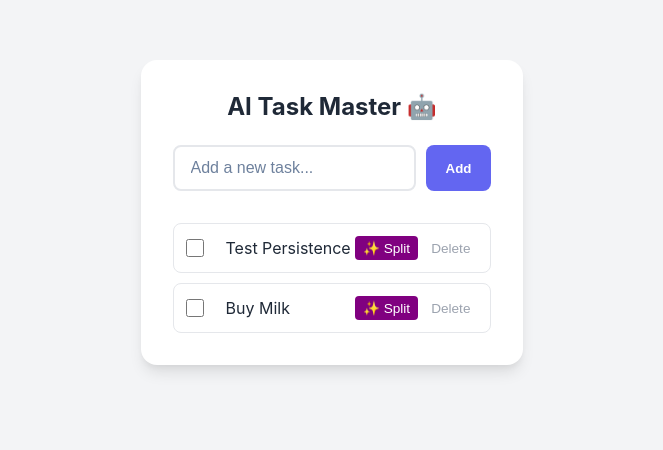
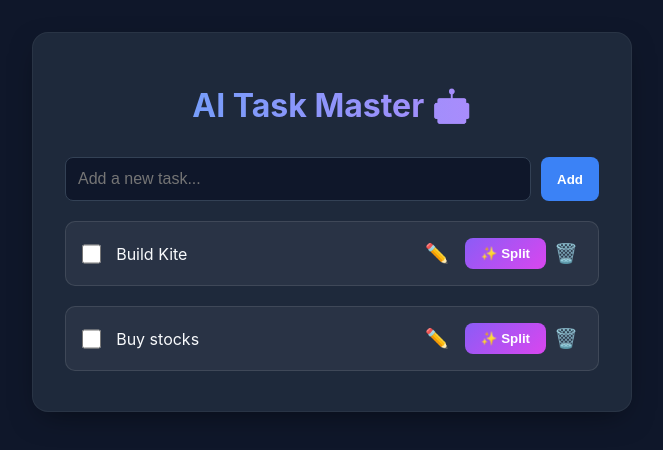
Before and after one commit to tanmay0235/smart-task-manager, a React (Vite) app: page / in a window 1280 px wide. Shown: the top 450 px of the page, without its empty margins (308-971 px from the left). Built offline with nearby package versions, Linux system fonts and the light colour scheme; data requests are answered from the project's data file.

Commit message:
Feature: Recursive Task Tree (Folders)

```diff
--- a/db.json
+++ b/db.json
@@ -1,13 +1,25 @@
 {
   "tasks": [
     {
-      "id": "1",
-      "text": "Test Persistence",
+      "id": "1771074219821",
+      "text": "Build Kite",
       "completed": false
     },
     {
-      "id": "2",
-      "text": "Buy Milk",
+      "id": "1771074309838",
+      "text": "Buy stocks",
+      "completed": false
+    },
+    {
+      "id": "1771074317481.0615",
+      "text": "Step 1: Acquire lightweight spars to serve as the structural framework.",
+      "parentId": "1771074227007.6987",
+      "completed": false
+    },
+    {
+      "id": "1771074317481.0354",
+      "text": "Step 2: Source durable sail material for the main body construction.",
+      "parentId": "1771074227007.6987",
       "completed": false
     }
   ]
--- a/src/Context/TasksContext.jsx
+++ b/src/Context/TasksContext.jsx
@@ -81,26 +81,44 @@ export function TasksProvider({ children }) {
       console.error("Error updating task:", error);
     }
   };
+  // --- NEW: EDIT (Update Text) ---
+  const editTask = async (id, newText) => {
+    // 1. Optimistic Update (Update screen instantly)
+    setTasks(prev => prev.map(t =>
+      t.id === id ? { ...t, text: newText } : t
+    ));
 
-  // --- 5. AI BREAKDOWN (The Special Sauce) ---
-  const handleAiBreakdown = async (id, taskText) => {
+    // 2. Server Update (Tell the database)
+    try {
+      await fetch(`${API_URL}/${id}`, {
+        method: "PATCH", // PATCH means "update just a part of it"
+        headers: { "Content-Type": "application/json" },
+        body: JSON.stringify({ text: newText })
+      });
+    } catch (error) {
+      console.error("Error editing task:", error);
+    }
+  };
+
+// --- 5. AI BREAKDOWN (Updated for Tree Structure) ---
+  const handleAiBreakdown = async (parentId, taskText) => {
     setIsThinking(true);
     try {
       // 1. Ask Gemini
       const subtasks = await suggestSubtasks(taskText);
 
-      // 2. Create sub-tasks locally
+      // 2. Create sub-tasks with the PARENT ID tag
       const newTasks = subtasks.map(step => ({
         id: String(Date.now() + Math.random()),
-        text: `↳ ${step}`,
+        text: step,      // We removed the "↳" arrow because the UI will handle indentation now!
+        parentId: parentId, // 👈 THE CRITICAL LINK (This child belongs to this father)
         completed: false
       }));
 
-      // 3. Update State immediately
+      // 3. Update State
       setTasks(prev => [...prev, ...newTasks]);
 
-      // 4. Save each new subtask to the Server (Loop)
-      // Note: In a real app, we'd use a "Batch Create" endpoint, but JSON Server is simple.
+      // 4. Save to Server
       for (const task of newTasks) {
         await fetch(API_URL, {
           method: "POST",
@@ -115,13 +133,13 @@ export function TasksProvider({ children }) {
       setIsThinking(false);
     }
   };
-
   const value = {
     tasks,
     isThinking,
     addTask,
     deleteTask,
     toggleComplete,
+    editTask,
     handleAiBreakdown
   };
 
--- a/src/components/TaskItem.jsx
+++ b/src/components/TaskItem.jsx
@@ -1,28 +1,105 @@
-function TaskItem({ task, onDeleteTask, onToggleComplete, onAiBreakdown }) {
+/* src/components/TaskItem.jsx */
+import { useState } from 'react';
+import { useTasks } from '../Context/TasksContext';
+
+function TaskItem({ task }) {
+  const [isEditing, setIsEditing] = useState(false);
+  const [editedText, setEditedText] = useState(task.text);
+  const [isExpanded, setIsExpanded] = useState(true); // New: Folders can be open/closed
+
+  // 1. Get ALL tasks from context to find our children
+  const { tasks, deleteTask, toggleComplete, editTask, handleAiBreakdown } = useTasks();
+
+  // 2. Find MY children (Tasks that point to ME as their parent)
+  const childTasks = tasks.filter(t => t.parentId === task.id);
+  const hasChildren = childTasks.length > 0;
+
+  const handleSave = () => {
+    if (editedText.trim()) {
+      editTask(task.id, editedText);
+      setIsEditing(false);
+    }
+  };
+
   return (
-    <div className="task-item">
-      {/* 1. Checkbox */}
+    // Wrap everything in a container to hold the item + its children
+    <div className="task-tree-node" style={{ marginBottom: "8px" }}>
+
+      {/* --- THE MAIN TASK ROW --- */}
+      <div className="task-item" style={{
+          // Visual tweak: Different border if it's a "folder"
+          borderColor: hasChildren ? "var(--accent)" : "rgba(255,255,255,0.1)"
+        }}>
+
+        {/* CHECKBOX */}
         <input
           type="checkbox"
           checked={task.completed}
-        onChange={() => onToggleComplete(task.id)}
+          onChange={() => toggleComplete(task.id)}
         />
 
-      {/* 2. Task Text */}
-      <span style={{ flexGrow: 1, marginLeft: "10px" }}>
+        {/* EDITING MODE */}
+        {isEditing ? (
+          <div style={{ flexGrow: 1, display: 'flex', gap: '10px', marginLeft: '10px' }}>
+            <input
+              type="text"
+              value={editedText}
+              onChange={(e) => setEditedText(e.target.value)}
+              autoFocus
+            />
+            <button onClick={handleSave} style={{ background: "var(--success)", color: "white" }}>Save</button>
+          </div>
+        ) : (
+          /* VIEWING MODE */
+          <>
+            <span style={{
+              flexGrow: 1,
+              marginLeft: "12px",
+              textDecoration: task.completed ? "line-through" : "none",
+              color: task.completed ? "var(--text-secondary)" : "var(--text-primary)"
+            }}>
               {task.text}
             </span>
 
-      {/* 3. The Magic Button ✨ */}
+            {/* EXPAND/COLLAPSE BUTTON (Only if it has children) */}
+            {hasChildren && (
               <button
-        onClick={() => onAiBreakdown(task.id, task.text)}
-        style={{ marginRight: "5px", background: "purple", color: "white" }}
+                onClick={() => setIsExpanded(!isExpanded)}
+                style={{ background: "transparent", fontSize: "1.2rem", marginRight: "5px" }}
+              >
+                {isExpanded ? "📂" : "📁"}
+              </button>
+            )}
+
+            <button onClick={() => setIsEditing(true)} style={{ background: "transparent", fontSize: "1.2rem" }}>✏️</button>
+
+            <button
+              onClick={() => handleAiBreakdown(task.id, task.text)}
+              className="btn-split"
             >
               ✨ Split
             </button>
 
-      {/* 4. Delete Button */}
-      <button onClick={() => onDeleteTask(task.id)}>Delete</button>
+            <button onClick={() => deleteTask(task.id)} className="btn-delete">🗑️</button>
+          </>
+        )}
+      </div>
+
+      {/* --- THE CHILDREN (RECURSION) --- */}
+      {/* If expanded and has children, render them indented */}
+      {hasChildren && isExpanded && (
+        <div style={{
+          marginLeft: "24px",  // Indentation
+          marginTop: "8px",
+          paddingLeft: "12px",
+          borderLeft: "2px solid rgba(255,255,255,0.1)" // The "Folder Line" visual
+        }}>
+          {childTasks.map(child => (
+            // 🔄 RECURSION: The Component calls itself!
+            <TaskItem key={child.id} task={child} />
+          ))}
+        </div>
+      )}
     </div>
   );
 }
--- a/src/components/TaskList.jsx
+++ b/src/components/TaskList.jsx
@@ -1,21 +1,22 @@
+/* src/components/TaskList.jsx */
 import TaskItem from './TaskItem';
 
-// 1. We receive 'onAiBreakdown' (Match the prop name from HomePage)
-function TaskList({ tasks, onDeleteTask, onToggleComplete, onAiBreakdown }) {
+function TaskList({ tasks }) {
 
-  // 2. Now this log works because the variable exists
-  console.log("TaskList received tool?", onAiBreakdown);
+  // 1. Filter: Only get tasks that have NO parent (The Root Folders)
+  const rootTasks = tasks.filter(task => !task.parentId);
+
+  if (tasks.length === 0) {
+    return <div style={{ textAlign: "center", color: "#888" }}>No tasks yet! 👆</div>;
+  }
 
   return (
     <div className="task-list">
-      {tasks.map((task) => (
+      {/* 2. Map only the Root Tasks */}
+      {rootTasks.map((task) => (
         <TaskItem
           key={task.id}
           task={task}
-          onDeleteTask={onDeleteTask}
-          onToggleComplete={onToggleComplete}
-          // 3. Pass it down to the Item
-          onAiBreakdown={onAiBreakdown}
         />
       ))}
     </div>
--- a/src/index.css
+++ b/src/index.css
@@ -1,183 +1,142 @@
 /* src/index.css */
 :root {
-  --primary: #6366f1;   /* Modern Indigo */
-  --primary-hover: #4f46e5;
-  --bg-color: #f3f4f6;  /* Light Gray Background */
-  --card-bg: #ffffff;
-  --text-main: #1f2937;
-  --text-muted: #9ca3af;
-  --danger: #ef4444;    /* Red for delete */
-  --border: #e5e7eb;
-}
-
-* {
-  box-sizing: border-box;
-  margin: 0;
-  padding: 0;
+  --bg-color: #0f172a;
+  --card-bg: #1e293b;
+  --text-primary: #f8fafc;
+  --text-secondary: #94a3b8;
+  --accent: #3b82f6; /* Blue */
+  --accent-hover: #2563eb;
+  --danger: #ef4444; /* Red */
+  --success: #22c55e; /* Green */
+  --glass: rgba(255, 255, 255, 0.05);
 }
 
 body {
-  font-family: 'Inter', system-ui, -apple-system, sans-serif;
+  margin: 0;
+  font-family: 'Inter', sans-serif;
   background-color: var(--bg-color);
-  color: var(--text-main);
+  color: var(--text-primary);
   display: flex;
   justify-content: center;
-  padding-top: 60px;
   min-height: 100vh;
 }
 
-/* --- Container (The Card) --- */
+#root {
+  width: 100%;
+  max-width: 600px;
+  padding: 2rem;
+}
+
+/* --- The Glass Card Container --- */
 .home-page {
   background: var(--card-bg);
-  width: 100%;
-  max-width: 480px;
   padding: 2rem;
   border-radius: 16px;
-  box-shadow: 0 10px 15px -3px rgba(0, 0, 0, 0.1),
-              0 4px 6px -2px rgba(0, 0, 0, 0.05);
+  box-shadow: 0 10px 30px -10px rgba(0, 0, 0, 0.5);
+  border: 1px solid var(--glass);
 }
 
 h1 {
   text-align: center;
-  font-size: 1.5rem;
-  margin-bottom: 1.5rem;
-  color: var(--text-main);
-  font-weight: 700;
+  margin-bottom: 2rem;
+  font-size: 2rem;
+  background: linear-gradient(to right, #60a5fa, #c084fc);
+  -webkit-background-clip: text;
+  -webkit-text-fill-color: transparent;
 }
 
-/* --- Input Form --- */
-.task-input {
-  display: flex;
-  gap: 10px;
-  margin-bottom: 2rem;
+/* --- Inputs & Buttons --- */
+input[type="text"] {
+  width: 100%;
+  padding: 12px;
+  border-radius: 8px;
+  border: 1px solid #334155;
+  background: #0f172a;
+  color: white;
+  font-size: 1rem;
+  outline: none;
+  transition: all 0.2s;
 }
 
-.task-input input {
-  flex: 1;
-  padding: 12px 16px;
-  border: 2px solid var(--border);
-  border-radius: 8px;
-  font-size: 1rem;
-  outline: none;
-  transition: all 0.2s ease;
+input[type="text"]:focus {
+  border-color: var(--accent);
+  box-shadow: 0 0 0 2px rgba(59, 130, 246, 0.3);
 }
 
-.task-input input:focus {
-  border-color: var(--primary);
-  box-shadow: 0 0 0 3px rgba(99, 102, 241, 0.2);
+button {
+  cursor: pointer;
+  padding: 8px 16px;
+  border-radius: 8px;
+  border: none;
+  font-weight: 600;
+  transition: transform 0.1s;
 }
 
-.task-input input::placeholder {
-  color: #6e819d;
+button:active {
+  transform: scale(0.96);
 }
 
-.task-input button {
-  background-color: var(--primary);
-  color: white;
-  border: none;
-  padding: 0 20px;
-  border-radius: 8px;
-  font-weight: 600;
-  cursor: pointer;
-  transition: background-color 0.2s;
-}
-
-.task-input button:hover {
-  background-color: var(--primary-hover);
-}
-
-/* --- Task List --- */
+/* --- Task Items --- */
 .task-list {
   display: flex;
   flex-direction: column;
-  gap: 10px;
+  gap: 12px;
+  margin-top: 20px;
 }
 
 .task-item {
   display: flex;
   align-items: center;
   padding: 12px;
-  background: #fff;
-  border: 1px solid var(--border);
-  border-radius: 8px;
-  transition: transform 0.1s;
+  background: var(--glass);
+  border-radius: 10px;
+  border: 1px solid rgba(255, 255, 255, 0.1);
+  transition: background 0.2s;
 }
 
 .task-item:hover {
-  border-color: #d1d5db;
+  background: rgba(255, 255, 255, 0.08);
 }
 
-/* Custom Checkbox Styling */
-.task-item input[type="checkbox"] {
-  width: 18px;
-  height: 18px;
-  margin-right: 12px;
+/* Custom Checkbox */
+input[type="checkbox"] {
+  width: 1.2rem;
+  height: 1.2rem;
   cursor: pointer;
-  accent-color: var(--primary);
+  accent-color: var(--accent);
 }
 
-/* The Text */
-.task-item span {
-  flex: 1;
-  font-size: 1rem;
-  transition: color 0.2s;
+/* Special Buttons */
+.btn-split {
+  background: linear-gradient(135deg, #8b5cf6, #d946ef);
+  color: white;
+  margin-left: auto;
 }
 
-/* Magic CSS: If checkbox is checked, strike through the NEXT span */
-.task-item input:checked + span {
-  text-decoration: line-through;
-  color: var(--text-muted);
+.btn-delete {
+  background: transparent;
+  color: var(--text-secondary);
+  font-size: 1.2rem;
+  padding: 4px 8px;
 }
 
-/* Delete Button */
-.task-item button {
-  background: transparent;
-  color: var(--text-muted);
-  border: none;
-  cursor: pointer;
-  padding: 4px 8px;
-  font-size: 0.85rem;
-  border-radius: 4px;
-  transition: all 0.2s;
+.btn-delete:hover {
+  color: var(--danger);
+  background: rgba(239, 68, 68, 0.1);
 }
 
-.task-item button:hover {
-  background-color: #fee2e2;
-  color: var(--danger);
-}
-/* --- Filter Tabs --- */
-.filter-buttons {
+/* Form Layout */
+.task-input {
   display: flex;
-  gap: 12px;
-  margin-bottom: 1.5rem;
-  justify-content: center; /* Center the tabs nicely */
+  gap: 10px;
+  margin-bottom: 20px;
 }
 
-.filter-buttons button {
-  background-color: #fff;
-  border: 1px solid var(--border);
-  color: var(--text-muted);
-  padding: 8px 16px;
-  border-radius: 8px; /* Matches your input radius */
-  font-size: 0.9rem;
-  font-weight: 600;
-  cursor: pointer;
-  transition: all 0.2s ease;
+.task-input button {
+  background: var(--accent);
+  color: white;
 }
 
-/* Hover Effect for non-active buttons */
-.filter-buttons button:hover:not(:disabled) {
-  border-color: var(--primary);
-  color: var(--primary);
-  background-color: #eef2ff; /* Very light indigo tint */
+.task-input button:hover {
+  background: var(--accent-hover);
 }
-
-/* Active State (Since we used disabled={true} for the active tab) */
-.filter-buttons button:disabled {
-  background-color: var(--primary);
-  color: white;
-  border-color: var(--primary);
-  opacity: 1; /* Override default disabled dimming */
-  cursor: default;
-  box-shadow: 0 2px 4px rgba(99, 102, 241, 0.3);
-}
```
Lines whose indentation alone changed are shown as unchanged.
